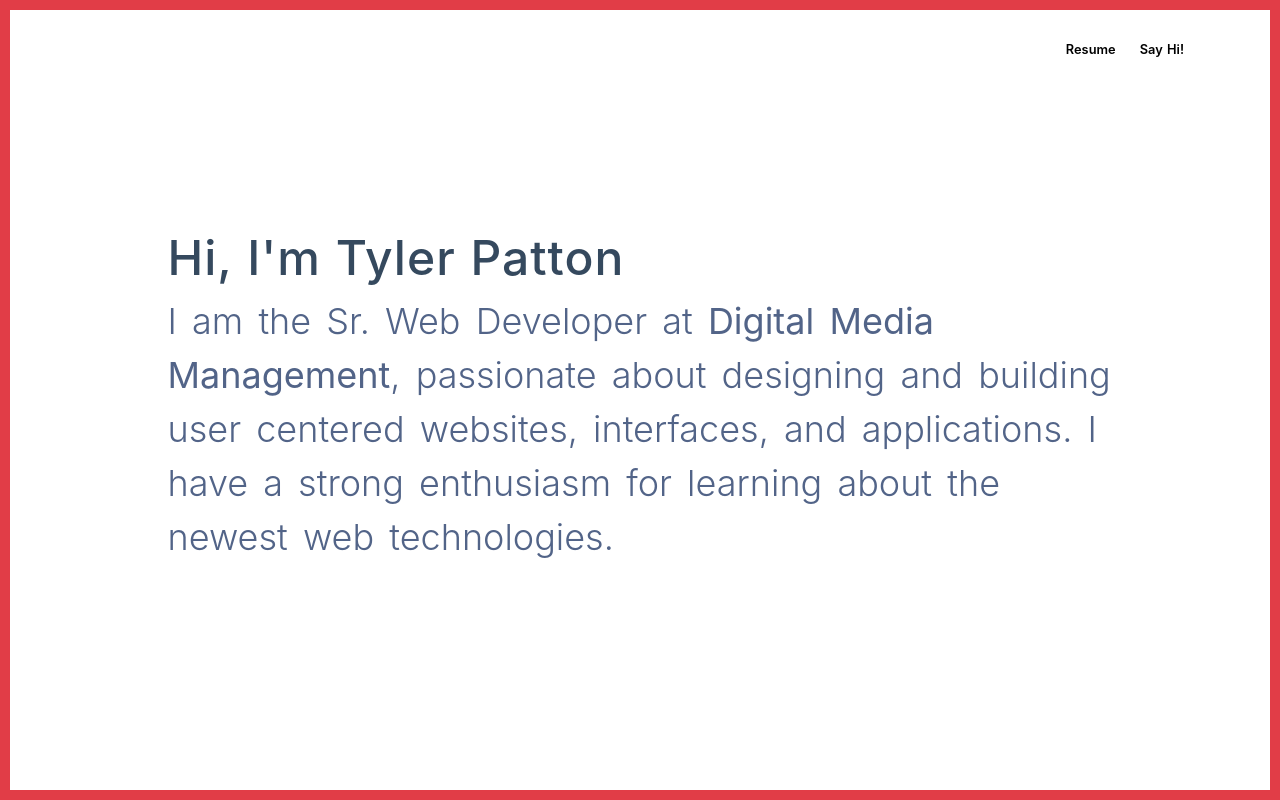
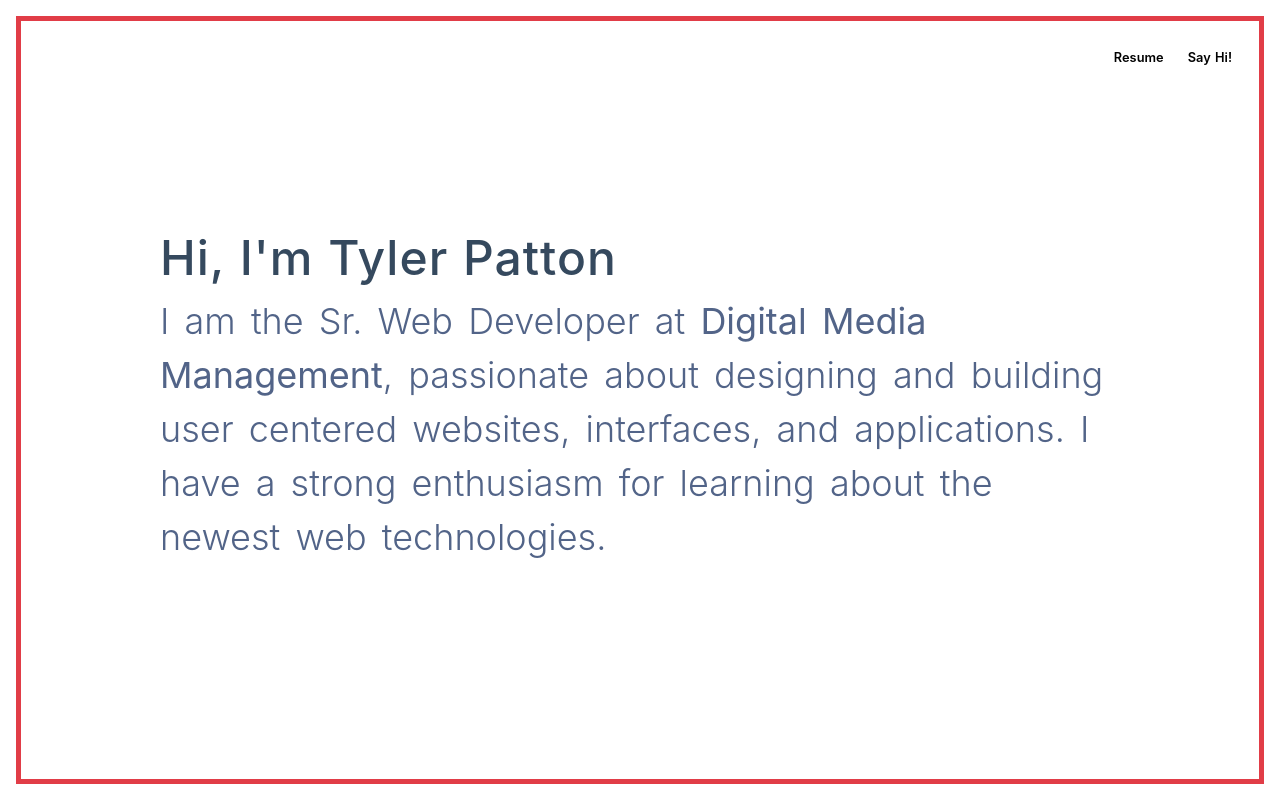
Before and after one commit to jamestylerpatton/portfolio, a Nuxt app: page / in a window 1280 px wide. Built offline with nearby package versions, Linux system fonts and the light colour scheme.

Commit message:
Update current styles

```diff
--- a/components/Navigation.vue
+++ b/components/Navigation.vue
@@ -1,6 +1,6 @@
 <template>
-	<nav class="fixed left-0 top-0 w-full py-10">
-		<div class="container flex justify-between">
+	<nav class="fixed left-0 top-0 w-full pt-12 px-12">
+		<div class="flex justify-between">
 			<div class="left-links">
 				<!-- socials -->
 				<a class="inline-block mr-5" href="https://www.facebook.com/james.t.patton" target="_blank" rel="noopener noreferrer">
@@ -33,9 +33,6 @@
 		font-weight: 600;
 		font-size: 0.8rem;
 	}
-	.container{
-		max-width: 85%;
-	}
 	svg.feather{
 		width: 20px;
 		height: 20px;
--- a/layouts/default.vue
+++ b/layouts/default.vue
@@ -26,8 +26,21 @@ html {
 }
 
 .site-border{
-  border: 10px solid #e13d47;
+  /* border: 10px solid #e13d47; */
   background-color: #ffffff;
   min-height: 100vh;
 }
+.site-border::before{
+  content: "";
+  display: block;
+  position: fixed;
+  border: 5px solid #e13d47;
+  top: 1rem;
+  left: 1rem;
+  right: 1rem;
+  bottom: 1rem;
+}
+.site-border > div{
+  position: relative;
+}
 </style>
--- a/pages/index.vue
+++ b/pages/index.vue
@@ -5,10 +5,10 @@
     <div class="container flex items-center justify-center">
       <div class="w-9/12 py-20">
         <!-- <logo /> -->
-        <h1 class="title text-3xl lg:text-5xl">
+        <h1 class="title text-2xl md:text-3xl lg:text-5xl">
           Hi, I'm Tyler Patton
         </h1>
-        <h2 class="subtitle text-2xl lg:text-4xl">
+        <h2 class="subtitle text-1xl md:text-2xl lg:text-4xl">
           I am the Sr. Web Developer at <strong>Digital Media Management</strong>, passionate about designing and building user centered websites, interfaces, and applications. I have a strong enthusiasm for learning about the newest web technologies.
         </h2>
       </div>
```
